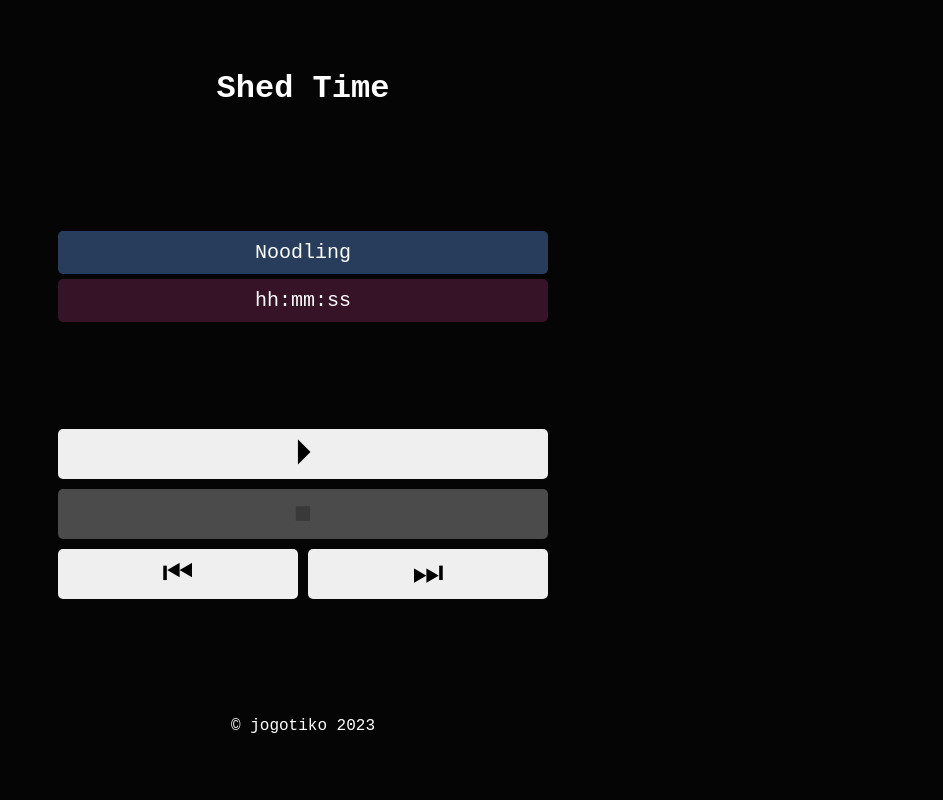
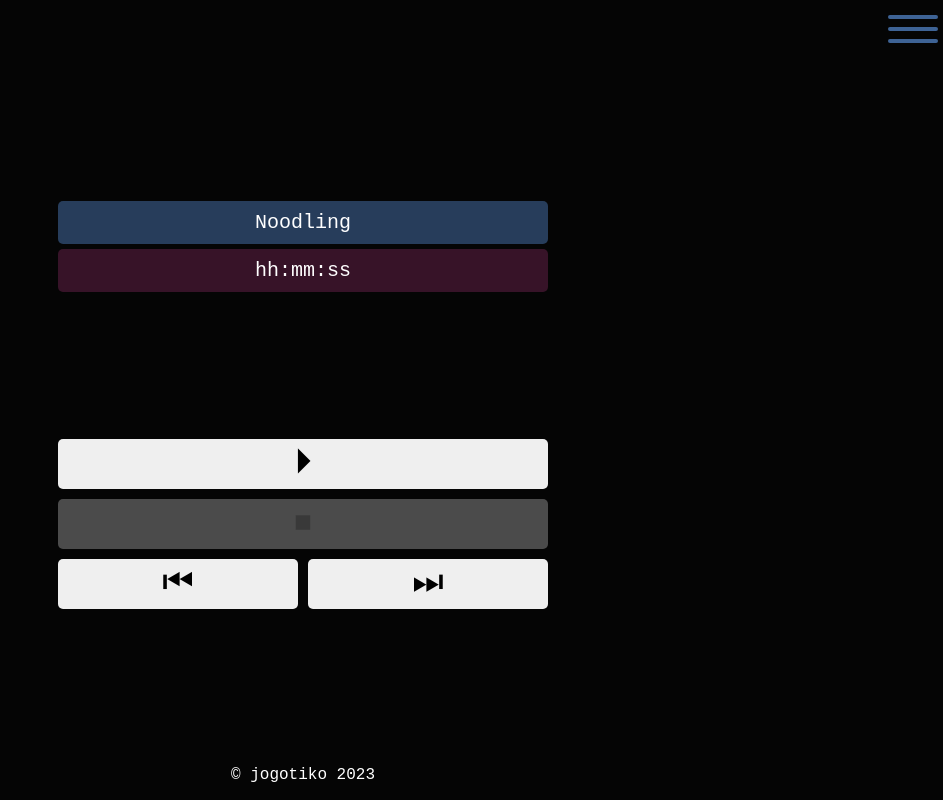
Before and after one commit to tissakhosla/shid-this-now, a Flask app: page / in a window 1280 px wide. Shown: the whole page, without its empty margins (337-1280 px from the left). Run offline with Flask 3, Linux system fonts and the light colour scheme.

Commit message:
ui starting to form

```diff
--- a/main.py
+++ b/main.py
@@ -10,13 +10,6 @@ SECRET_KEY = os.urandom(12)
 app = Flask(__name__)
 app.config.from_object(__name__)
 db = Crud(app.config['DATABASE'])
-
-@app.teardown_appcontext
-def close_db(exception):
-    """Closes the database connection at the end of the request."""
-    db = getattr(g, '_database', None)
-    if db is not None:
-        db.close()
 
 @app.route("/")
 def index():
--- a/static/base.css
+++ b/static/base.css
@@ -18,7 +18,7 @@ body {
     margin: 0 auto;
     display: flex;
     flex-direction: column;
-    justify-content: space-around;
+    justify-content: space-between;
     align-items: center;
     height: 100%;
 }
--- a/static/ex-list.csv
+++ /dev/null
@@ -1,5 +0,0 @@
-Sound,
-Technique,
-Transcrition,
-Improvisation,
-Repertoire
--- /dev/null
+++ b/static/menu.css
@@ -0,0 +1,91 @@
+.navigation {
+    position: relative;
+    width: 100vw;
+    display: flex;
+    flex-direction: column;
+    justify-content: flex-end;
+    align-items: end;
+    margin: 10px 0;
+}
+
+.hamburger {
+    width: 50px;
+    height: 30px;
+    position: relative;
+    margin: 5px;
+    -webkit-transform: rotate(0deg);
+    -moz-transform: rotate(0deg);
+    -o-transform: rotate(0deg);
+    transform: rotate(0deg);
+    -webkit-transition: .5s ease-in-out;
+    -moz-transition: .5s ease-in-out;
+    -o-transition: .5s ease-in-out;
+    transition: .5s ease-in-out;
+    cursor: pointer;
+}
+
+.hamburger span {
+    display: block;
+    position: absolute;
+    height: 4px;
+    width: 100%;
+    background: var(--blue);
+    border-radius: 9px;
+    opacity: 1;
+    left: 0;
+    -webkit-transform: rotate(0deg);
+    -moz-transform: rotate(0deg);
+    -o-transform: rotate(0deg);
+    transform: rotate(0deg);
+    -webkit-transition: .25s ease-in-out;
+    -moz-transition: .25s ease-in-out;
+    -o-transition: .25s ease-in-out;
+    transition: .25s ease-in-out;
+}
+
+.hamburger span:nth-child(1) {
+    top: 0px;
+}
+
+.hamburger span:nth-child(2) {
+    top: 12px;
+}
+
+.hamburger span:nth-child(3) {
+    top: 24px;
+}
+
+.hamburger.open span:nth-child(1) {
+    top: 18px;
+    -webkit-transform: rotate(135deg);
+    -moz-transform: rotate(135deg);
+    -o-transform: rotate(135deg);
+    transform: rotate(135deg);
+}
+
+.hamburger.open span:nth-child(2) {
+    opacity: 0;
+    left: -60px;
+}
+
+.hamburger.open span:nth-child(3) {
+    top: 18px;
+    -webkit-transform: rotate(-135deg);
+    -moz-transform: rotate(-135deg);
+    -o-transform: rotate(-135deg);
+    transform: rotate(-135deg);
+}
+
+.menu {
+    display: none;
+}
+
+.menu.open {
+    display: flex;
+    z-index: 2;
+    position: absolute;
+    top: 10vh;
+    width: 100%;
+    justify-content: space-around;
+    align-items: center;
+}
--- /dev/null
+++ b/static/menu.js
@@ -0,0 +1,10 @@
+document.addEventListener('DOMContentLoaded', function () {
+    var icon = document.querySelector('.hamburger');
+    var menu = document.querySelector('.menu');
+
+    icon.addEventListener('click', function () {
+        this.classList.toggle('open');
+        menu.classList.toggle('open');
+    });
+
+});
--- a/static/script.js
+++ b/static/script.js
@@ -1,4 +1,3 @@
-// JavaScript code to handle the timer buttons and form submission
 var startTime, endTime, timerInterval;
 
 function buttonAbility(startval, stopval) {
--- a/templates/base.html
+++ b/templates/base.html
@@ -9,10 +9,11 @@
     <title>{% block title %}{% endblock %} Shed Time</title>
 </head>
 <header>
-    <h1>Shed Time</h1>
+    {% include 'cmp-menu.html' %}
 </header>
 
 <body>
+
     <div class="hud">
         <p id="exercise" class="current">Noodling</p>
         <p id="timeElapsed" class="time">hh:mm:ss</p>
@@ -26,6 +27,7 @@
             <button>⏭</button>
         </div>
     </div>
+
 </body>
 <footer>
     <p>© jogotiko 2023</p>
--- /dev/null
+++ b/templates/cmp-menu.html
@@ -0,0 +1,14 @@
+<link rel="stylesheet" href="{{ url_for('static', filename='menu.css') }}">
+<div class="navigation">
+    <div class="hamburger">
+        <span></span>
+        <span></span>
+        <span></span>
+    </div>
+    <div class="menu">
+        <a>Home</a>
+        <a>Logs</a>
+        <a>Exercises</a>
+    </div>
+</div>
+<script src="{{ url_for('static', filename='menu.js') }}"></script>
```
Also changed, not shown: 1 other file.
